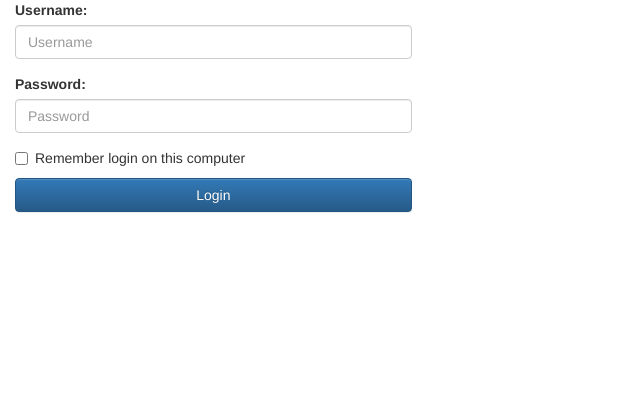
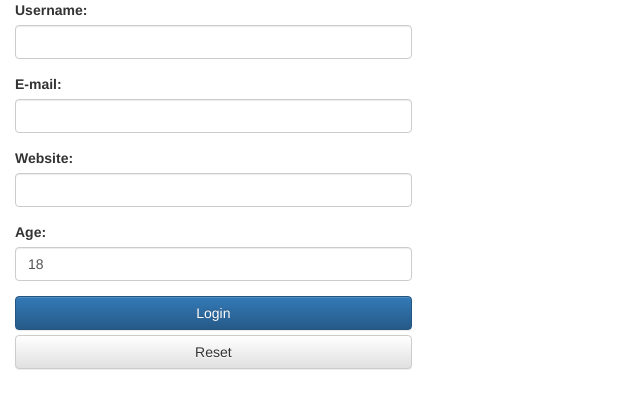
Before and after one commit to mikegtb1/mikegtb1.github.io, a plain HTML site: page 09ajax/register.html in a window 1280 px wide. Shown: the whole page, without its empty margins (0-640 px from the left). Drawn offline with nearby package versions, Linux system fonts and the light colour scheme.

Commit message:
modify ajax files

```diff
--- a/09ajax/register.html
+++ b/09ajax/register.html
@@ -15,23 +15,28 @@ bootstrap-theme.min.css" crossorigin="anonymous">
     <form id="login" name="login" method="post" action="login.html" class="form col-xs-4 center-block">
         <div class="form-group">
             <label for="username">Username:</label>
-            <input type="text" id="username" name="username" class="form-control" value="" placeholder="Username">
+            <input type="text" id="username" name="username" required class="form-control">
         </div>
         <div class="form-group">
-            <label for="password">Password:</label>
-            <input type="password" id="password" name="password" class="form-control" value="" placeholder="Password">
+            <label for="email">E-mail:</label>
+            <input type="email" id="email" name="email" required class="form-control">
         </div>
-        <div class="checkbox">
-            <label for="remember">
-                <input type="checkbox" id="remember" name="remember" value="on">
-                Remember login on this computer
-            </label>
+        <div class="form-group">
+            <label for="url">Website:</label>
+            <input type="url" id="website" name="website" class="form-control">
         </div>
-        <button type="submit" id="submit" name="submit" class="btn btn-primary btn-block">
+        <div class="form-group">
+            <label for="age">Age:</label>
+            <input type="number" id="age" name="age" min="18" max="99" value="18" class="form-control">
+        </div>
+        <span type="submit" id="submit" name="submit" class="btn btn-primary btn-block">
             Login
-        </button>
+        </span>
+        <span type="reset" id="reset" name="reset" class="btn btn-default btn-block">
+            Reset
+        </span>
     </form>
-    <!--    <script src="scripts/main.js"></script> -->
+
     <script>
 
     </script>
```
